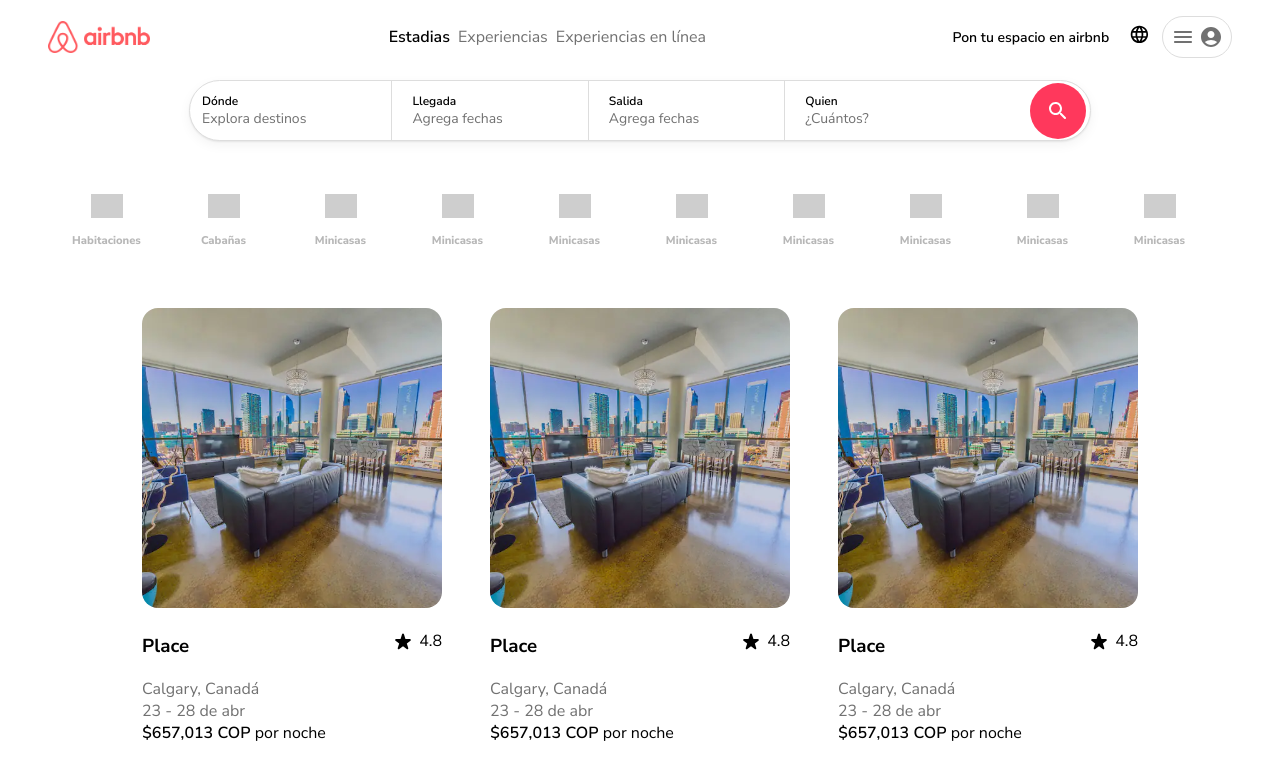
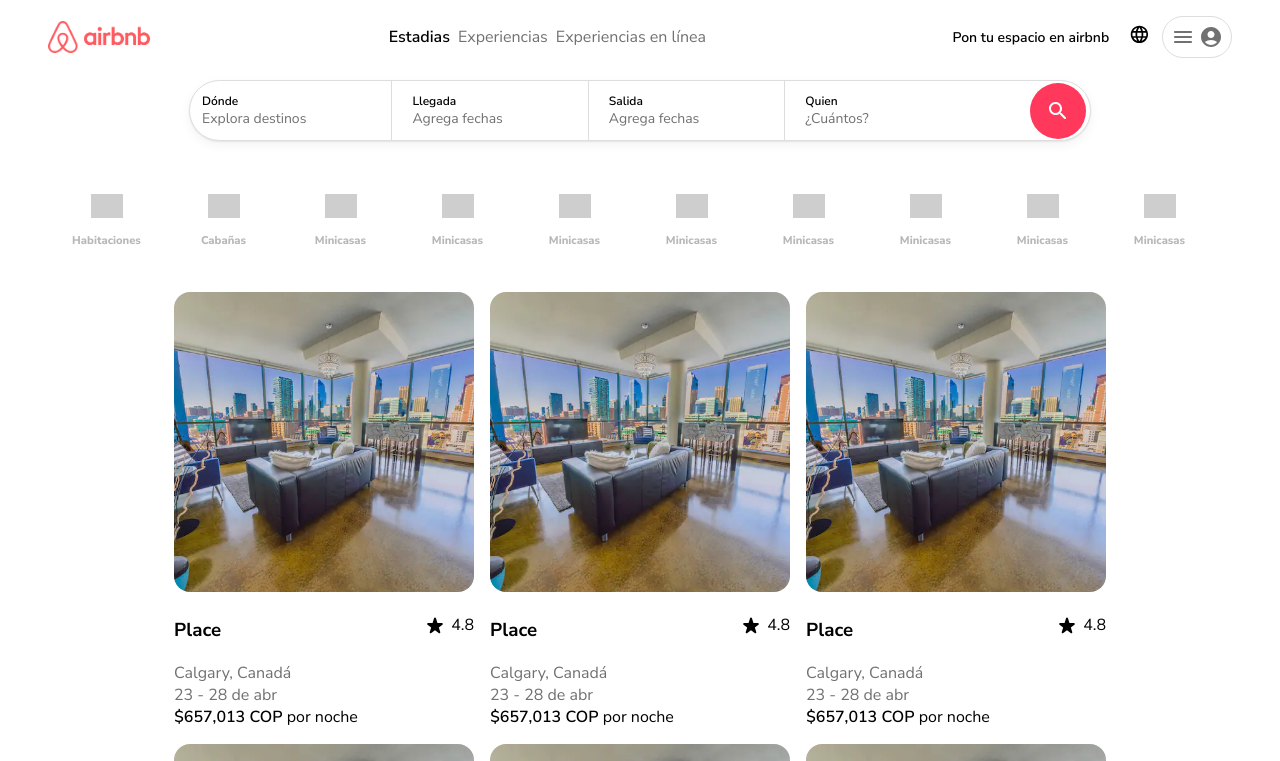
Before and after one commit to Nat411/reto, a React (Vite) app: page / in a window 1280 px wide. Shown: the top 761 px of the page. Built offline with nearby package versions, Linux system fonts and the light colour scheme; grey boxes are pictures that could not be loaded.

Commit message:
feat: add Urls

```diff
--- a/package.json
+++ b/package.json
@@ -15,7 +15,8 @@
     "@mui/icons-material": "^5.15.15",
     "@mui/material": "^5.15.15",
     "react": "^18.2.0",
-    "react-dom": "^18.2.0"
+    "react-dom": "^18.2.0",
+    "react-router-dom": "^6.22.3"
   },
   "devDependencies": {
     "@types/react": "^18.2.66",
--- a/src/App.tsx
+++ b/src/App.tsx
@@ -1,15 +1,19 @@
 import './App.css'
-import Header from './components/header'
-import Filter from './components/fiter'
-import Cards from './components/cards'
+import { Routes, Route,BrowserRouter } from 'react-router-dom'
+import Home from './components/home'
+import Details from './components/details/details'
 
 function App() {
   return (
-      <div className='App'>
-        <Header/>
-        <Filter />
-        <Cards />
-      </div>
+    <BrowserRouter>
+        <div>
+          <Routes>
+            <Route path="/" element = {<Home />} />
+            <Route path="/details" element = {<Details />} />
+          </Routes>
+        </div>
+      </BrowserRouter>
+
 
   )
 }
--- a/src/components/cards/cards.tsx
+++ b/src/components/cards/cards.tsx
@@ -1,5 +1,4 @@
-
-import "./style.css"
+ import "./style.css"
 import hotel from "../../assets/hotels/hotel1.webp"
 import StarRateRoundedIcon from '@mui/icons-material/StarRateRounded'
 
--- a/src/components/cards/style.css
+++ b/src/components/cards/style.css
@@ -3,12 +3,12 @@
     justify-content: center;
     align-items: center;
     flex-wrap: wrap;
-    padding: 16px 48px;
+    padding: 16px 40px;
     gap: 16px;
 }
-.card-box{
+/* .card-box{
     margin: 16px;
-}
+} */
 
 .card-img {
     height: 300px;
--- /dev/null
+++ b/src/components/details/details.tsx
@@ -0,0 +1,13 @@
+import Header from "../header"
+
+function Details(){
+    return (
+        <div>
+            <Header/>
+
+        </div>
+    )
+
+}
+
+export default Details
--- /dev/null
+++ b/src/components/home/index.tsx
@@ -0,0 +1,20 @@
+import Cards from '../cards'
+import Filter from '../fiter'
+import Header from '../header'
+import './index.css'
+
+
+function Home() {
+  return (
+      <div className='App'>
+        <Header/>
+        <Filter />
+        <Cards />
+      </div>
+
+
+
+  )
+}
+
+export default Home
```
Also changed, not shown: src/components/details/index.tsx (added), src/components/home/index.css (added), 1 other file (tests, documents, lock files or other folders).
